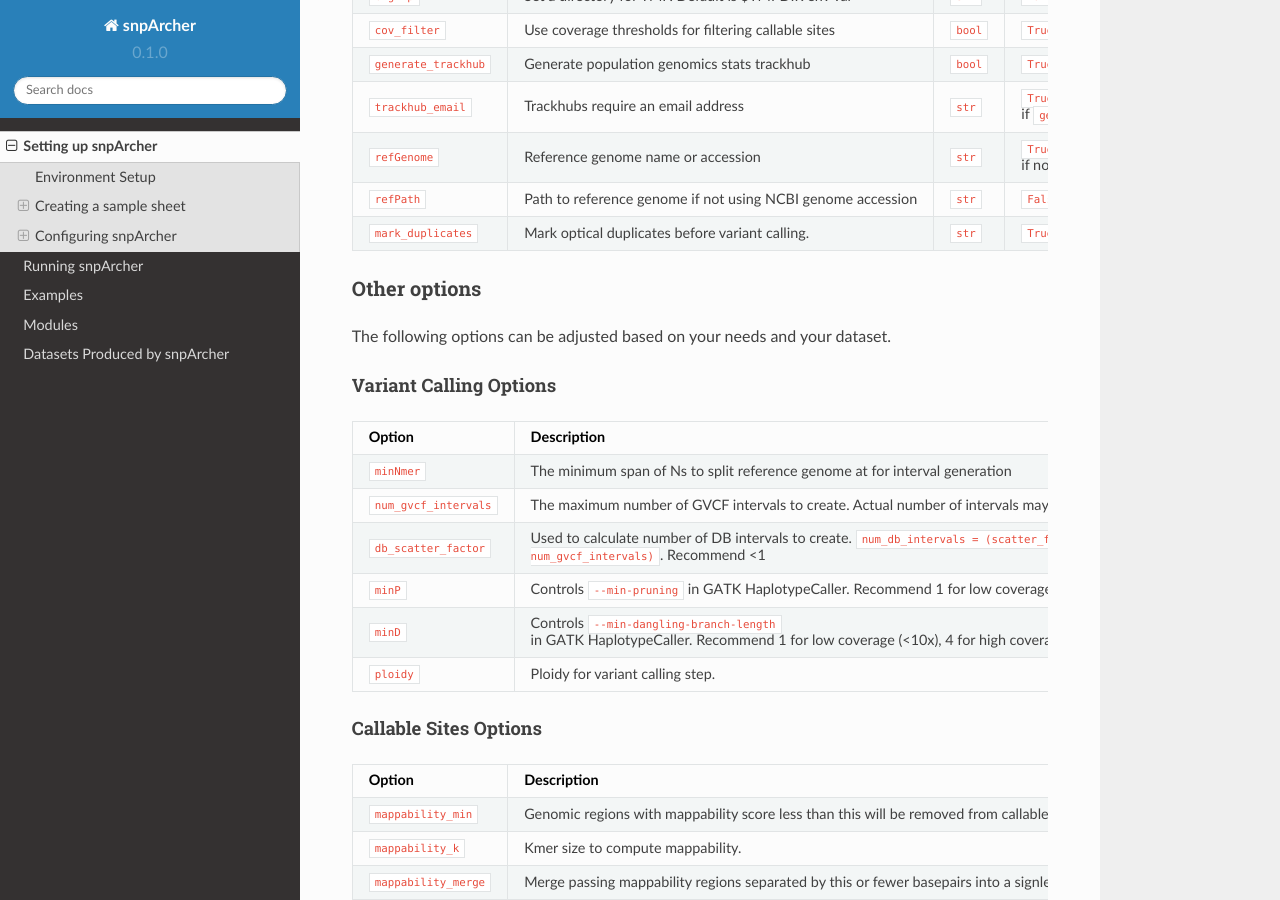
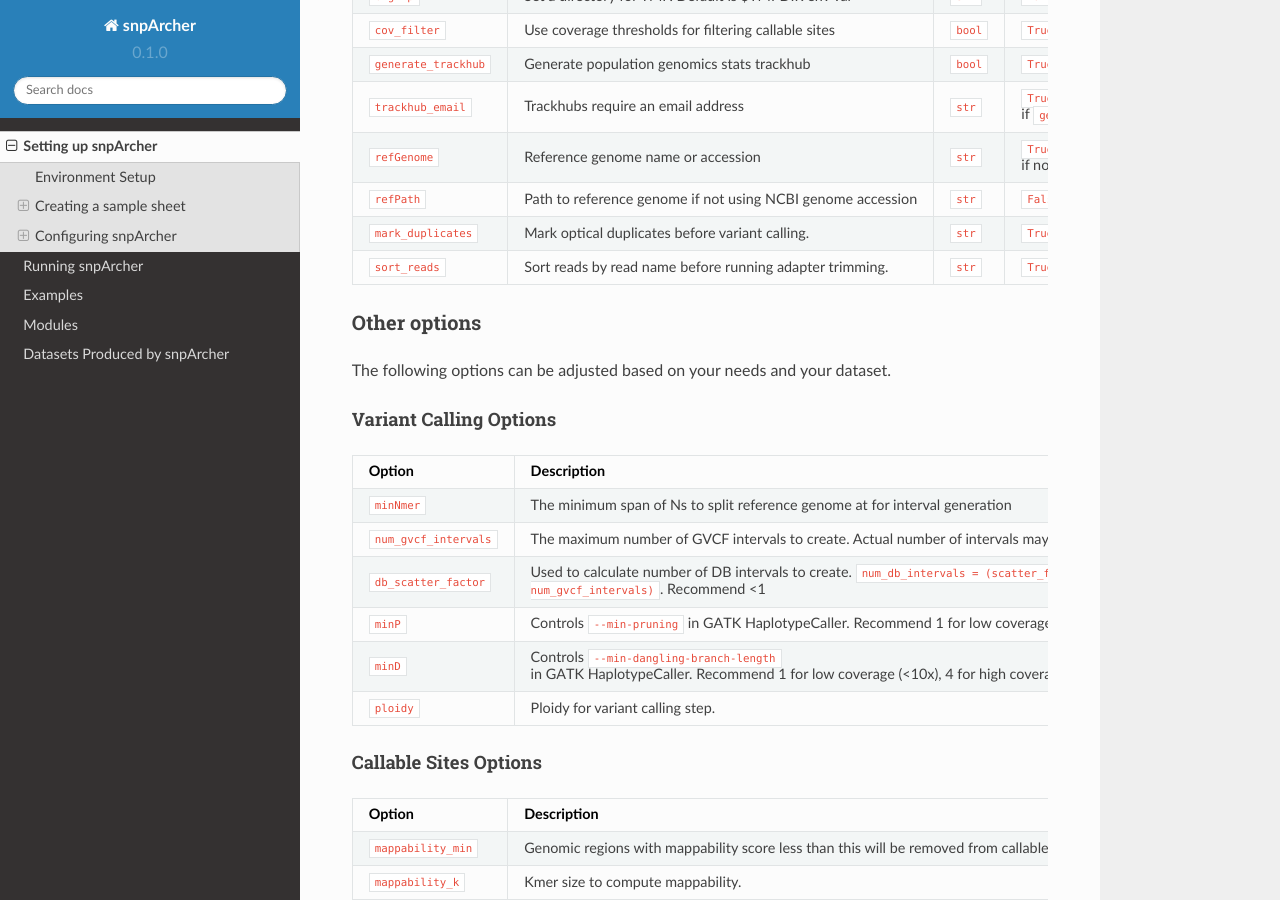
Before and after one commit to harvardinformatics/snpArcher, a Sphinx documentation site: the page built from docs/setup.md, in a window 1280 px wide and 900 px high, scrolled down 4077 px. Built offline with Sphinx 7.4.7 and the Read the Docs theme 2.0.0, drawn with Linux system fonts in a browser that asks for light colours.

Commit message:
add config option to sort reads with bbmap before read trimming

```diff
--- a/docs/setup.md
+++ b/docs/setup.md
@@ -114,7 +114,7 @@ The following options in `config/config.yaml` must be set before running snpArch
 | `refGenome` | Reference genome name or accession | `str` | `True` if not provided in sample sheet |  `None` |
 | `refPath` | Path to reference genome if not using NCBI genome accession | `str` | `False` | `None` |
 | `mark_duplicates` | Mark optical duplicates before variant calling. | `str` | `True` | `True` |
-
+| `sort_reads` | Sort reads by read name before running adapter trimming. | `str` | `True` | `False` |
 
 ### Other options
 The following options can be adjusted based on your needs and your dataset.
```
Also changed, not shown: 4 other files.
